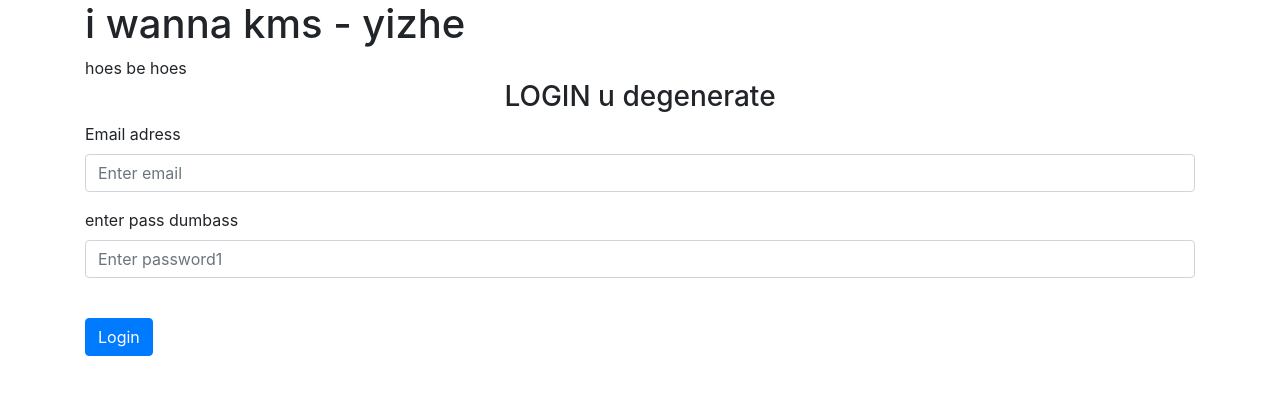
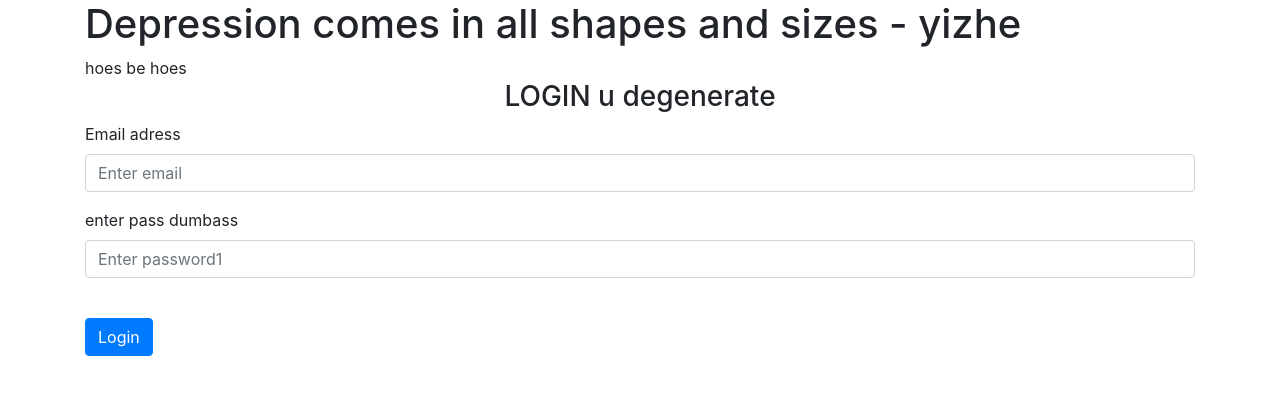
Before and after one commit to yizhe1997/py_flask_web_dev_git, a Flask app: page /login in a window 1280 px wide. Shown: the part 56-451 px from the top of the page. Run offline with Flask 2, Linux system fonts and the light colour scheme; some libraries are stand-ins or nearby versions.

Commit message:
Update login.html
changed description from i wanna kms to ......

```diff
--- a/python_flask_web_app/website/templates/login.html
+++ b/python_flask_web_app/website/templates/login.html
@@ -4,7 +4,7 @@
 
 {% block content %}
 
-    <h1>i wanna kms {{text}}</h1>
+    <h1>Depression comes in all shapes and sizes {{text}}</h1>
 
     {% if boolean == True %}
         hoes be hoes
```
